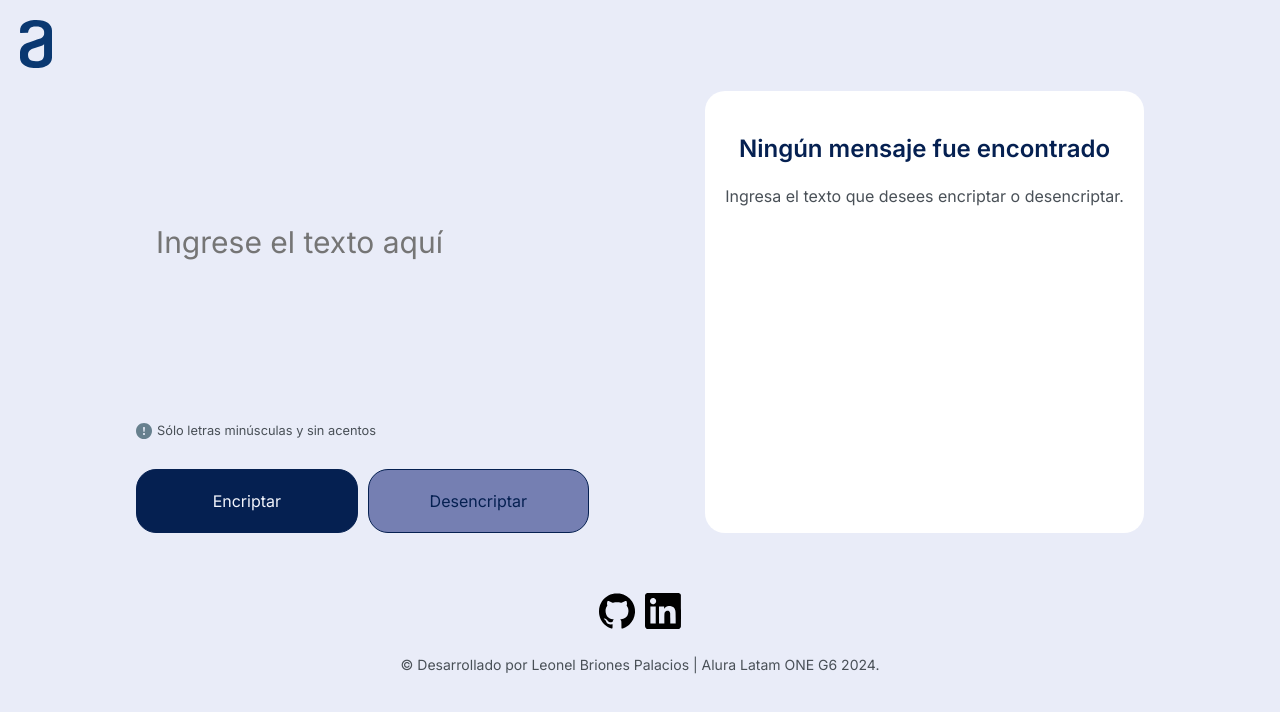
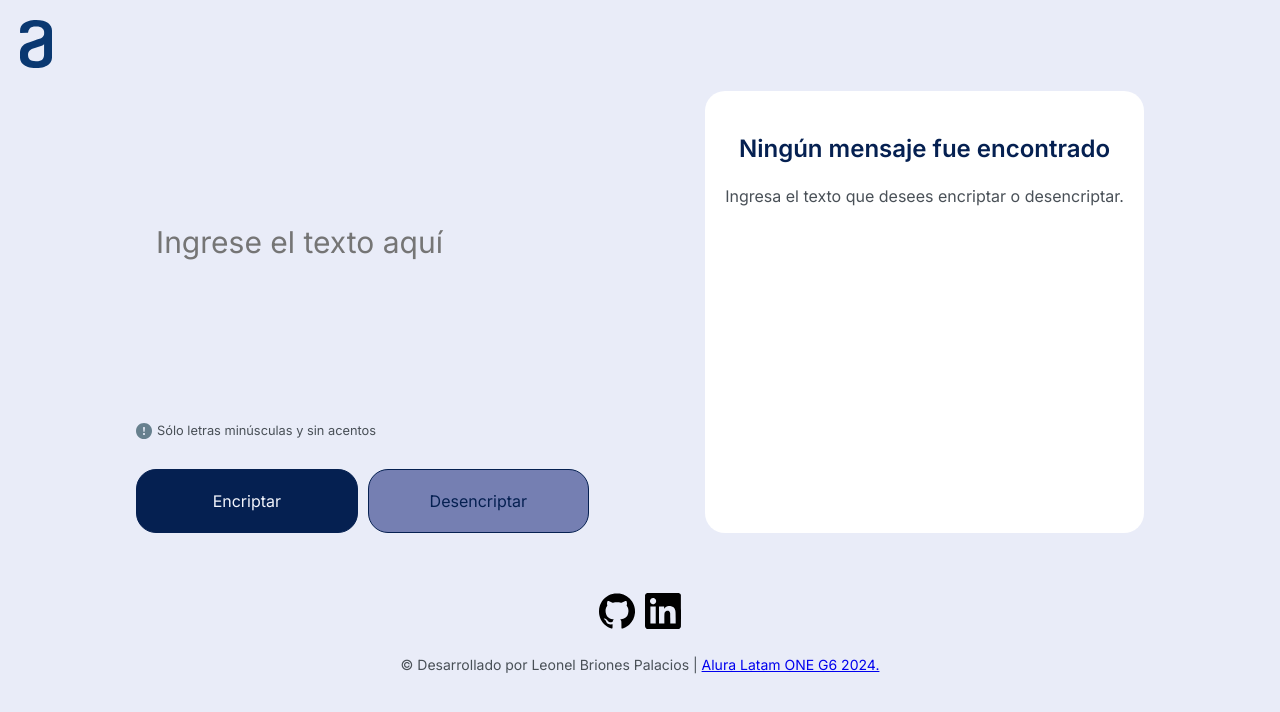
Before and after one commit to jarodsmdev/AluraG6Challenges, a plain HTML site: page Challenge-01/index.html in a window 1280 px wide. Drawn offline with Linux system fonts and the light colour scheme.

Commit message:
add alura contact in footer

```diff
--- a/Challenge-01/index.html
+++ b/Challenge-01/index.html
@@ -49,7 +49,7 @@
             <a href="https://github.com/jarodsmdev" target="_blank"><img src="./assets/img/github_logo.svg" alt="Logo de Github" width="36px"></a>
             <a href="https://www.linkedin.com/in/leonel-briones-palacios/" target="_blank"><img src="./assets/img/linkedin_logo.svg" width="36px"></a>
         </div>
-        <p class="copyright-info">&copy; Desarrollado por Leonel Briones Palacios | Alura Latam ONE G6 2024.</p>
+        <p class="copyright-info">&copy; Desarrollado por Leonel Briones Palacios | <a href="https://www.aluracursos.com/challenges/principiante-en-programacion/semana-01-implementando-html-y-css" target="_blank">Alura Latam ONE G6 2024.</a></p>
     </footer>
     <script src="./assets/js/app.js"></script>
 </body>
```
